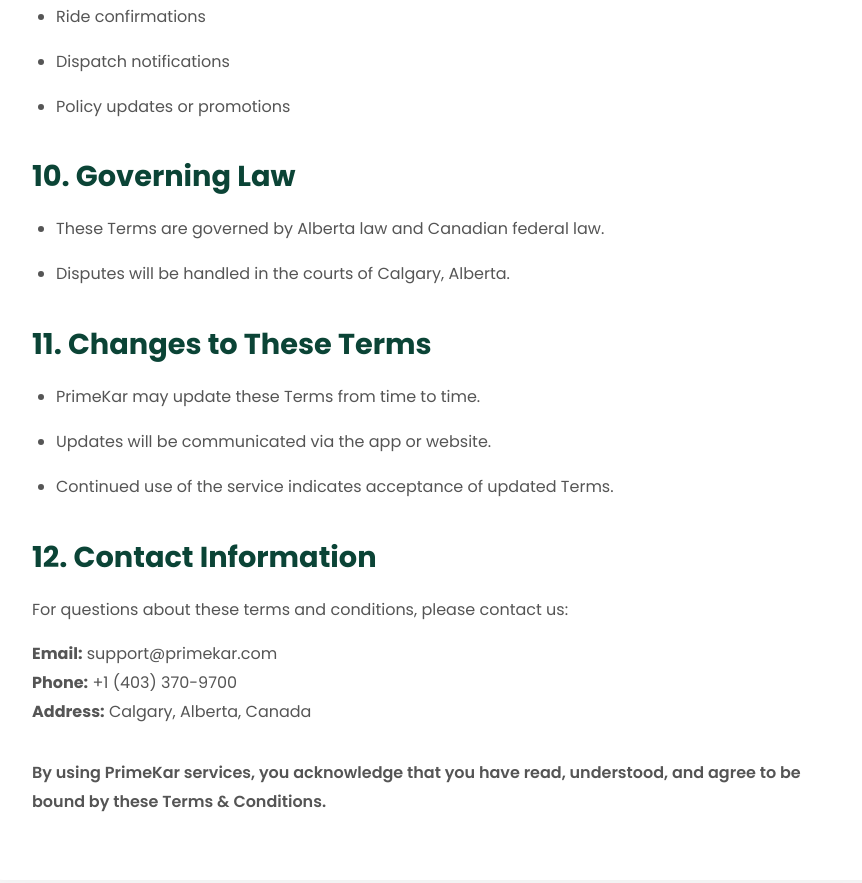
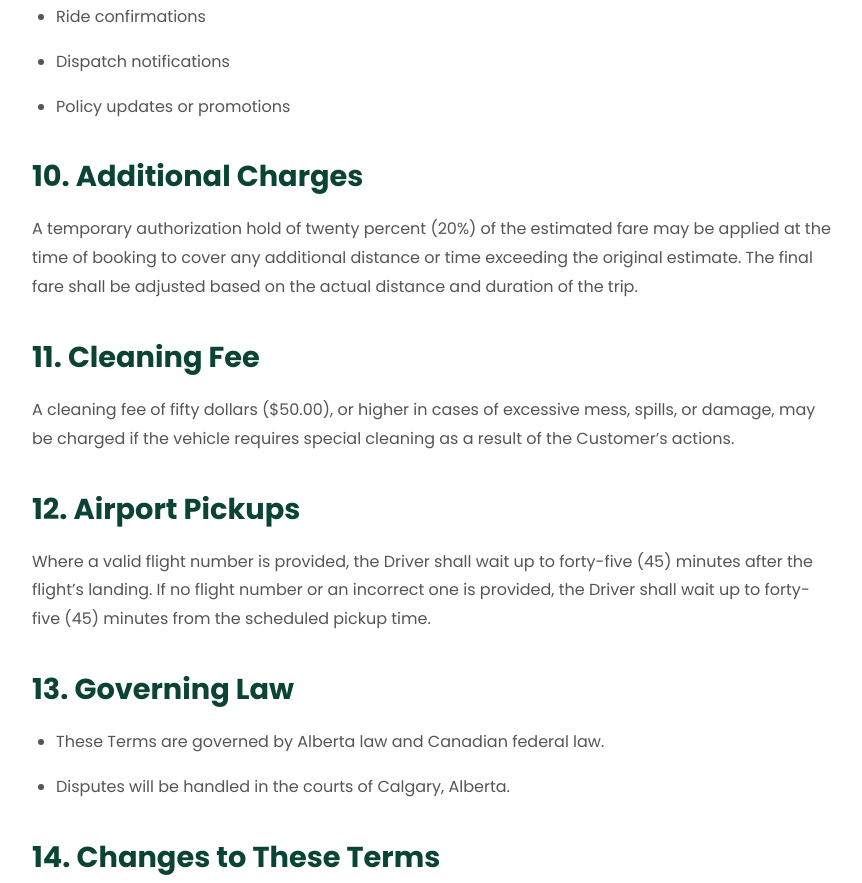
Before and after one commit to primekar7/firstlandingpage, a website built with Vite: page terms.html in a window 1280 px wide. Shown: the part 3325-4208 px from the top of the page, without its empty margins (206-1068 px from the left). Built offline with nearby package versions, Linux system fonts and the light colour scheme.

Commit message:
Update terms.html

```diff
--- a/terms.html
+++ b/terms.html
@@ -181,14 +181,28 @@
                 <li>Policy updates or promotions</li>
               </ul>
 
-              <h2>10. Governing Law</h2>
+                <h2>10. Additional Charges</h2>
+              <p>
+              A temporary authorization hold of twenty percent (20%) of the estimated fare may be applied at the time of booking to cover any additional distance or time exceeding the original estimate.
+                The final fare shall be adjusted based on the actual distance and duration of the trip.
+              </p>
+                <h2>11. Cleaning Fee</h2>
+              <p>
+                A cleaning fee of fifty dollars ($50.00), or higher in cases of excessive mess, spills, or damage, may be charged if the vehicle requires special cleaning as a result of the Customer’s actions.
+              </p>
+
+             <h2>12. Airport Pickups</h2>
+              <p>
+               Where a valid flight number is provided, the Driver shall wait up to forty-five (45) minutes after the flight’s landing. If no flight number or an incorrect one is provided, the Driver shall wait up to forty-five (45) minutes from the scheduled pickup time.
+              </p>
+              <h2>13. Governing Law</h2>
               <ul>
                 <li>These Terms are governed by Alberta law and Canadian federal law.</li>
                 <li>Disputes will be handled in the courts of Calgary, Alberta.</li>
               </ul>
 
 
-              <h2>11. Changes to These Terms</h2>
+              <h2>14. Changes to These Terms</h2>
               <ul>
                 <li>PrimeKar may update these Terms from time to time.</li>
                 <li>Updates will be communicated via the app or website.</li>
@@ -197,7 +211,7 @@
 
 
             <div>
-              <h2>12. Contact Information</h2>
+              <h2>15. Contact Information</h2>
               <p>
                 For questions about these terms and conditions, please contact us:
               </p>
```
